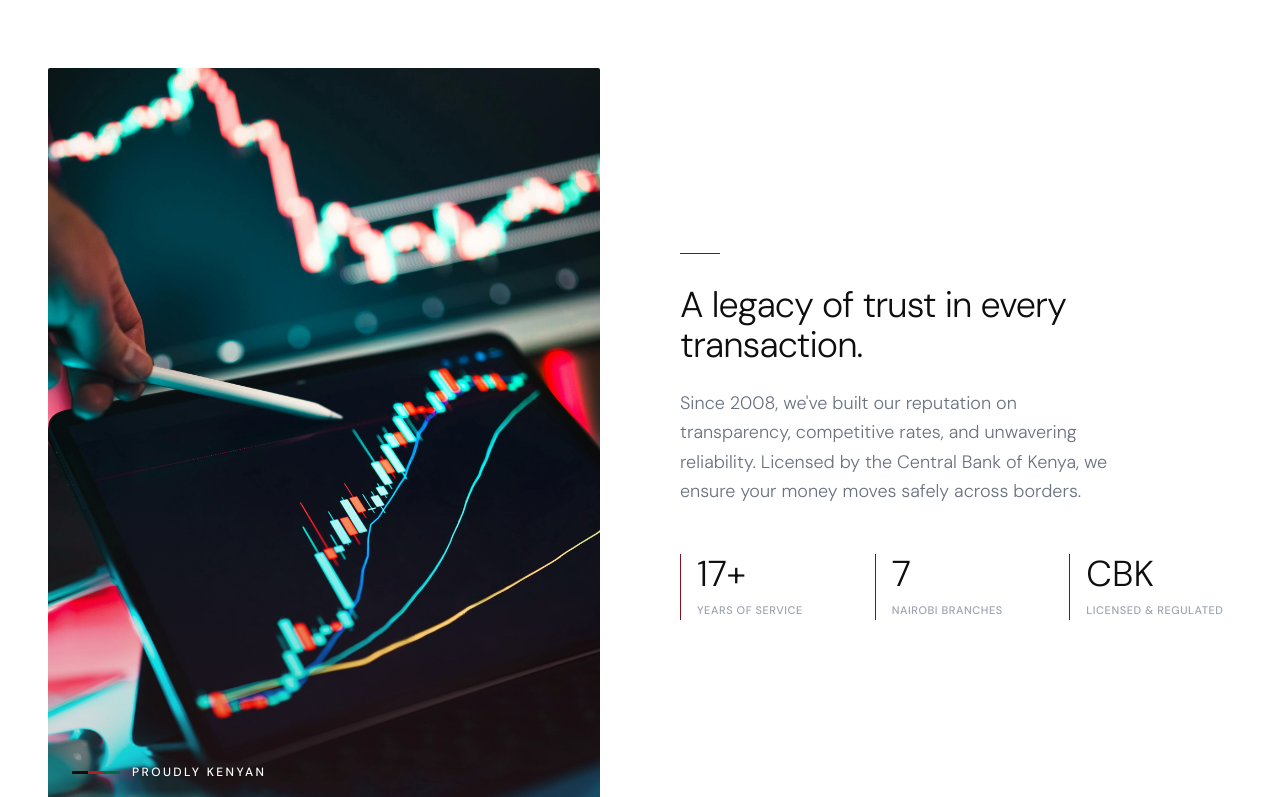
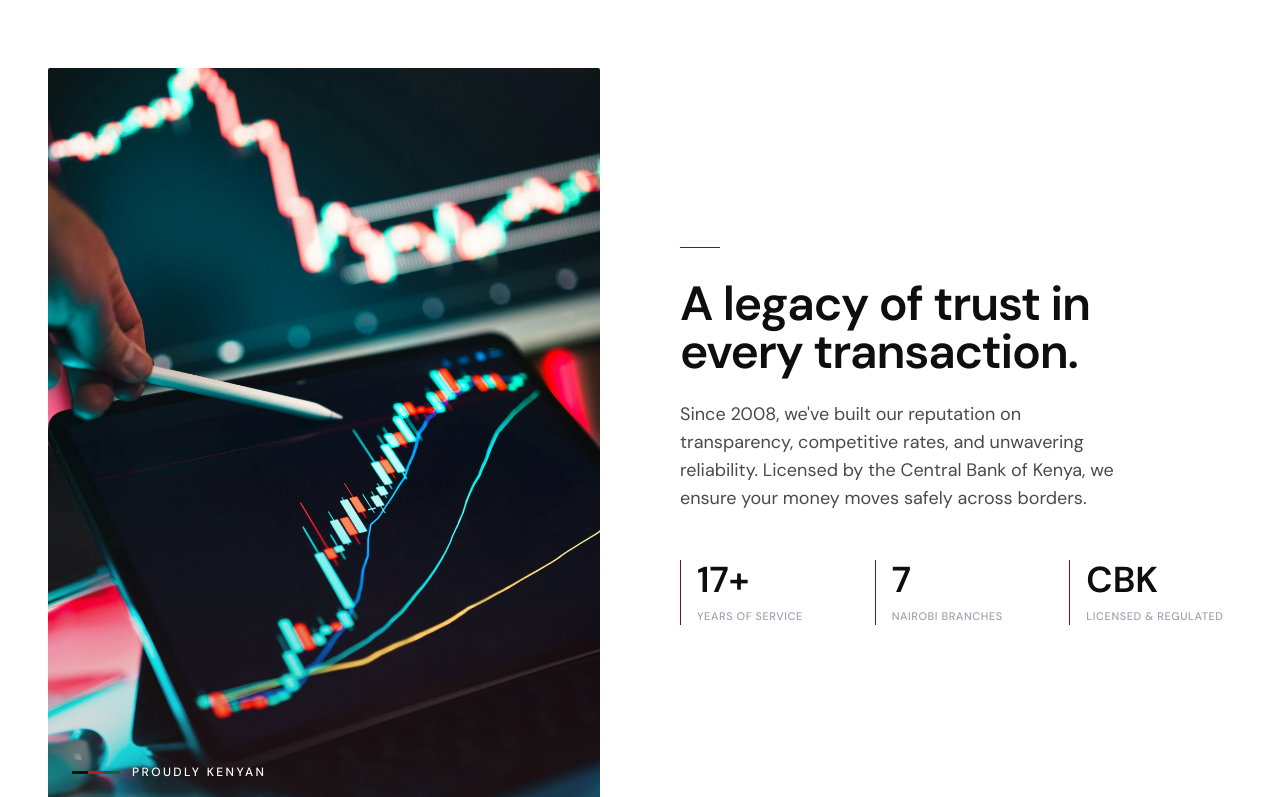
Before and after one commit to lumasia07/sunny-forex-web, a React (Vite) app: page / in a window 1280 px wide. Shown: the part 2454-3251 px from the top of the page. Built offline with nearby package versions, Linux system fonts and the light colour scheme.

Commit message:
Refactor TrustStats component to enhance typography and styling, updating class names for headline and LiveBlock elements to improve visual consistency and presentation.

```diff
--- a/src/components/TrustStats.tsx
+++ b/src/components/TrustStats.tsx
@@ -174,10 +174,10 @@ export function TrustStats() {
               }}
               className="inline-block w-10 h-px bg-[#7A1220] mb-6 origin-left" />
 
-            <h2 className="text-3xl md:text-4xl font-light text-[#0E0E0E] leading-tight mb-6">
+            <h2 className="type-headline text-3xl md:text-4xl lg:text-5xl leading-tight mb-6">
               <LiveWords text="A legacy of trust in every transaction." />
             </h2>
-            <LiveBlock className="text-lg text-gray-500 font-light leading-relaxed max-w-md mb-12" variant="dark" inline={false}>
+            <LiveBlock className="type-lead mb-12 max-w-md" variant="neutral" inline={false}>
               Since 2008, we've built our reputation on transparency,
               competitive rates, and unwavering reliability. Licensed by the
               Central Bank of Kenya, we ensure your money moves safely across
@@ -207,7 +207,7 @@ export function TrustStats() {
 
                   <span className="block w-px bg-[#7A1220] self-stretch" />
                   <div className="flex flex-col">
-                    <LiveBlock className="text-3xl md:text-4xl font-light text-[#0E0E0E] mb-2 leading-none tabular-nums" variant="dark">
+                    <LiveBlock className="text-3xl md:text-4xl font-bold text-[#0E0E0E] mb-2 leading-none tabular-nums" variant="neutral">
                       {stat.numeric ? (
                         <AnimatedNumber value={stat.value as number} suffix={stat.suffix} />
                       ) : (
```
